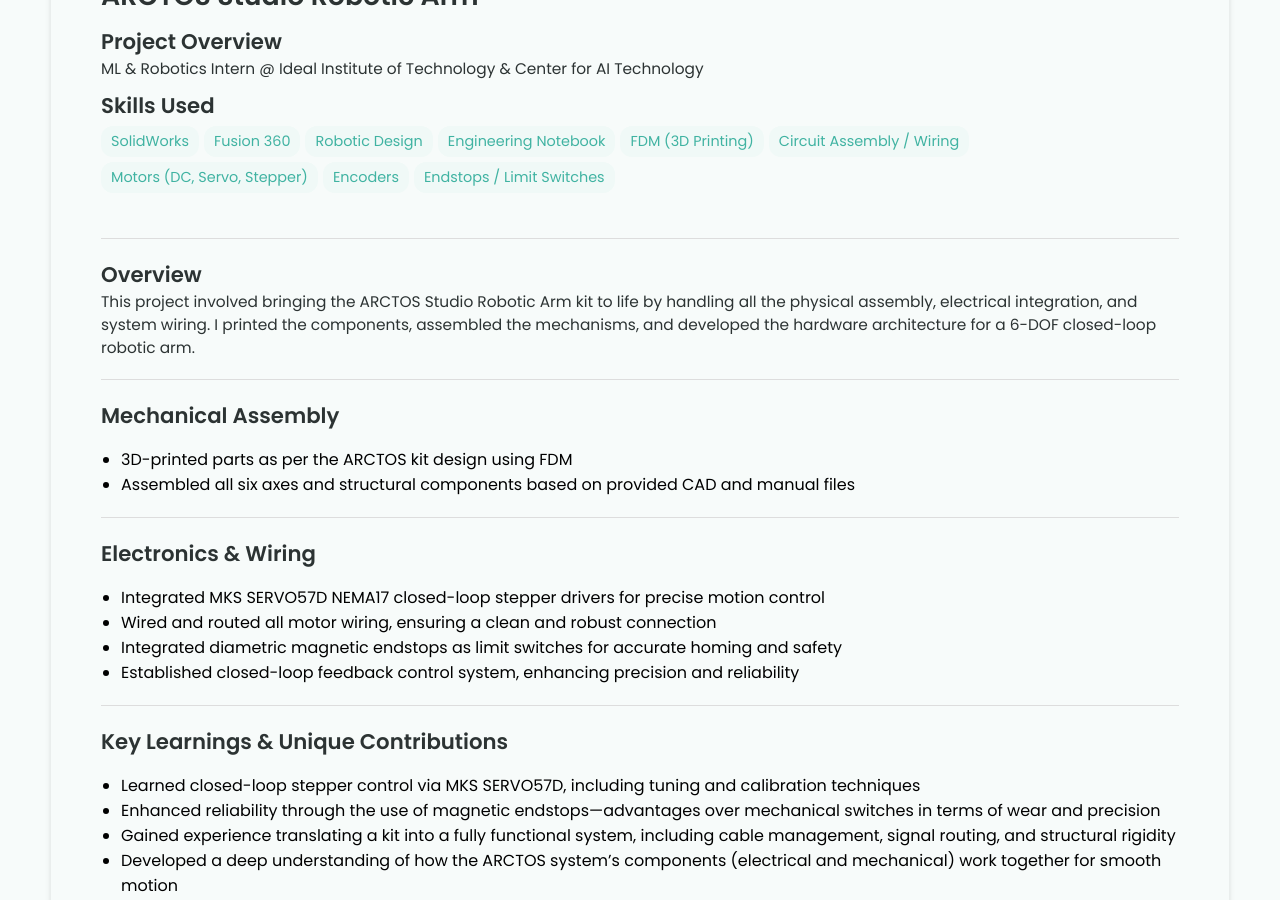
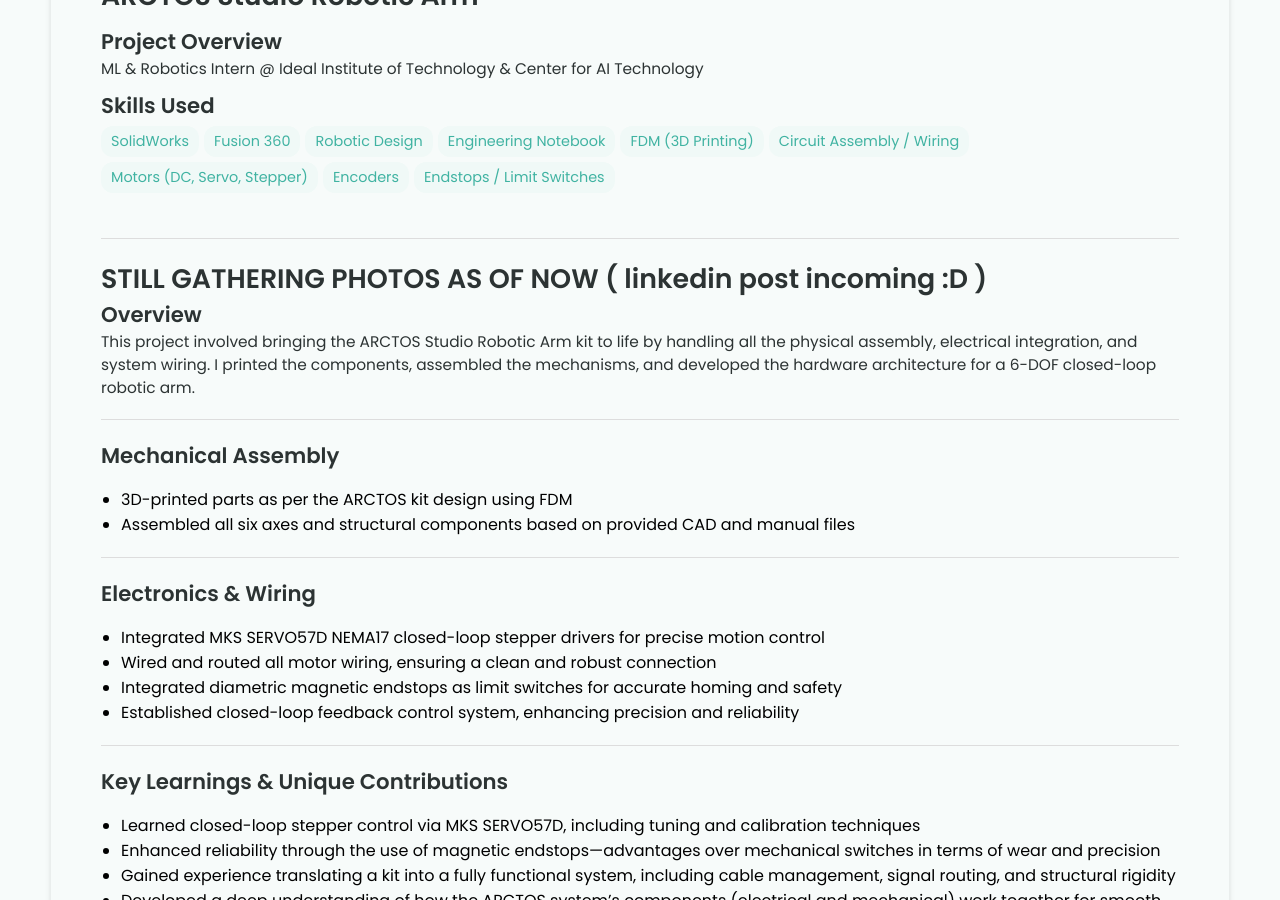
Before and after one commit to dhruv-patel74/dhruv-patel74.github.io, a Jekyll site: the page built from _projects/a-arctos-arm/index.md, in a window 1280 px wide and 900 px high, scrolled down 531 px. Built offline with Jekyll 4.4.1, drawn with Linux system fonts in a browser that asks for light colours.

Commit message:
_projects/a-arctos-arm/index.md

```diff
--- a/_projects/a-arctos-arm/index.md
+++ b/_projects/a-arctos-arm/index.md
@@ -17,6 +17,8 @@
 
 
 ---
+
+# STILL GATHERING PHOTOS AS OF NOW ( linkedin post incoming :D )
 
 ## Overview
 This project involved bringing the ARCTOS Studio Robotic Arm kit to life by handling all the physical assembly, electrical integration, and system wiring. I printed the components, assembled the mechanisms, and developed the hardware architecture for a 6-DOF closed-loop robotic arm.
```
